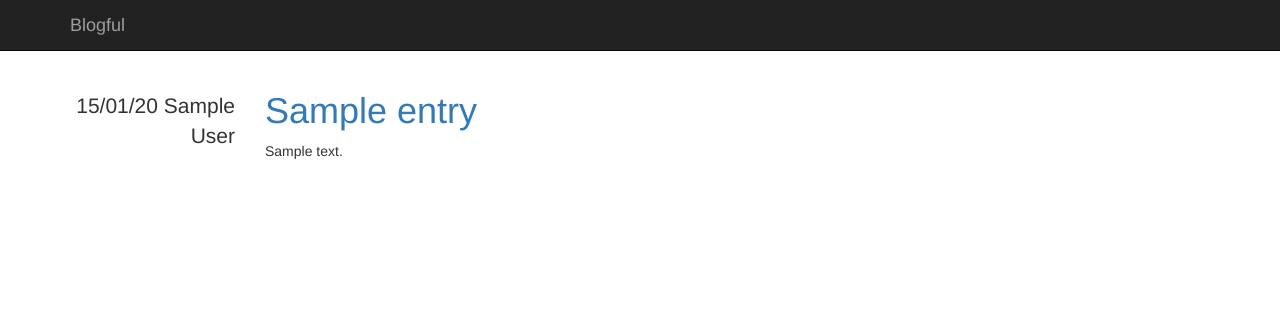
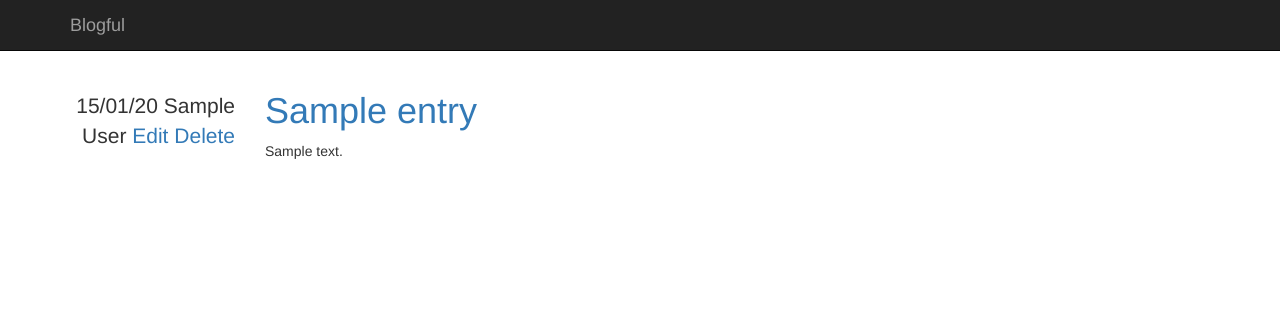
Before and after one commit to broschke/blogful, a Flask app: page / in a window 1280 px wide. Shown: the top 311 px of the page. Run offline with Flask 2, Linux system fonts and the light colour scheme; tables that the repository leaves empty hold one stand-in row (values such as "Sample post"); some libraries are stand-ins or nearby versions.

Commit message:
edit post

```diff
--- a/blog/config.py
+++ b/blog/config.py
@@ -2,8 +2,4 @@ import os
 class DevelopmentConfig(object):
     SQLALCHEMY_DATABASE_URI = "postgresql://ubuntu:thinkful@localhost:5432/blogful"
     DEBUG = True
-
-class DevelopmentConfig(object):
-    SQLALCHEMY_DATABASE_URI = "postgresql://ubuntu:thinkful@localhost:5432/blogful"
-    DEBUG = True
     SECRET_KEY = os.environ.get("BLOGFUL_SECRET_KEY", os.urandom(12))
--- a/blog/templates/edit_entry.html
+++ b/blog/templates/edit_entry.html
@@ -8,11 +8,11 @@
 <form role="form" method="POST">
     <div class="form-group">
         <label for="title">Title</label>
-        <input type="text" class="form-control" id="title" name="title" placeholder="Entry title" required>
+        <input type="text" class="form-control" id="title" name="title" placeholder="Entry title" value="{{ entry.title }}" required>
     </div>
     <div class="form-group">
         <label for="content">Content</label>
-        <textarea class="form-control" id="content" name="content" placeholder="Entry content" rows="20" required></textarea>
+        <textarea class="form-control" id="content" name="content" placeholder="Entry content" rows="20" required>{{ entry.content }}</textarea>
     </div>
     <button type="submit" class="btn btn-default">Submit</button>
 </form>
--- a/blog/templates/macros.html
+++ b/blog/templates/macros.html
@@ -5,6 +5,8 @@
             <li>
                 {{ entry.datetime | dateformat("%d/%m/%y") }}
                 {{ entry.author.name }}
+                <a href="/entry/{{ entry.id }}/edit">Edit</a>
+                <a href="/entry/{{ entry.id }}/delete">Delete</a>
             </li>
         </ul>
     </div>
--- a/blog/views.py
+++ b/blog/views.py
@@ -62,9 +62,21 @@ def add_entry_post():
     return redirect(url_for("entries"))
 
 @app.route("/entry/<id>/edit")
+@login_required
 def edit_entry(id):
     entry = session.query(Entry)
     entry = entry.get(id)
+    return render_template("edit_entry.html",entry=entry)
+
+@app.route("/entry/<id>/edit", methods=["POST"])
+@login_required
+def edit_entry_post(id):
+    entry = session.query(Entry).get(id)
+    entry.title = request.form["title"],
+    entry.content = request.form["content"]
+    session.commit()
+    return redirect(url_for("entry",id=id))
+
 
 @app.route("/login", methods=["GET"])
 def login_get():
@@ -81,3 +93,11 @@ def login_post():
 
     login_user(user)
     return redirect(request.args.get('next') or url_for("entries"))
+
+@app.route("/entry/<id>/delete")
+@login_required
+def delete_post(id):
+    entry = session.query(Entry).get(id)
+    session.delete(entry)
+    session.commit()
+    return redirect(url_for("entries"))
```
